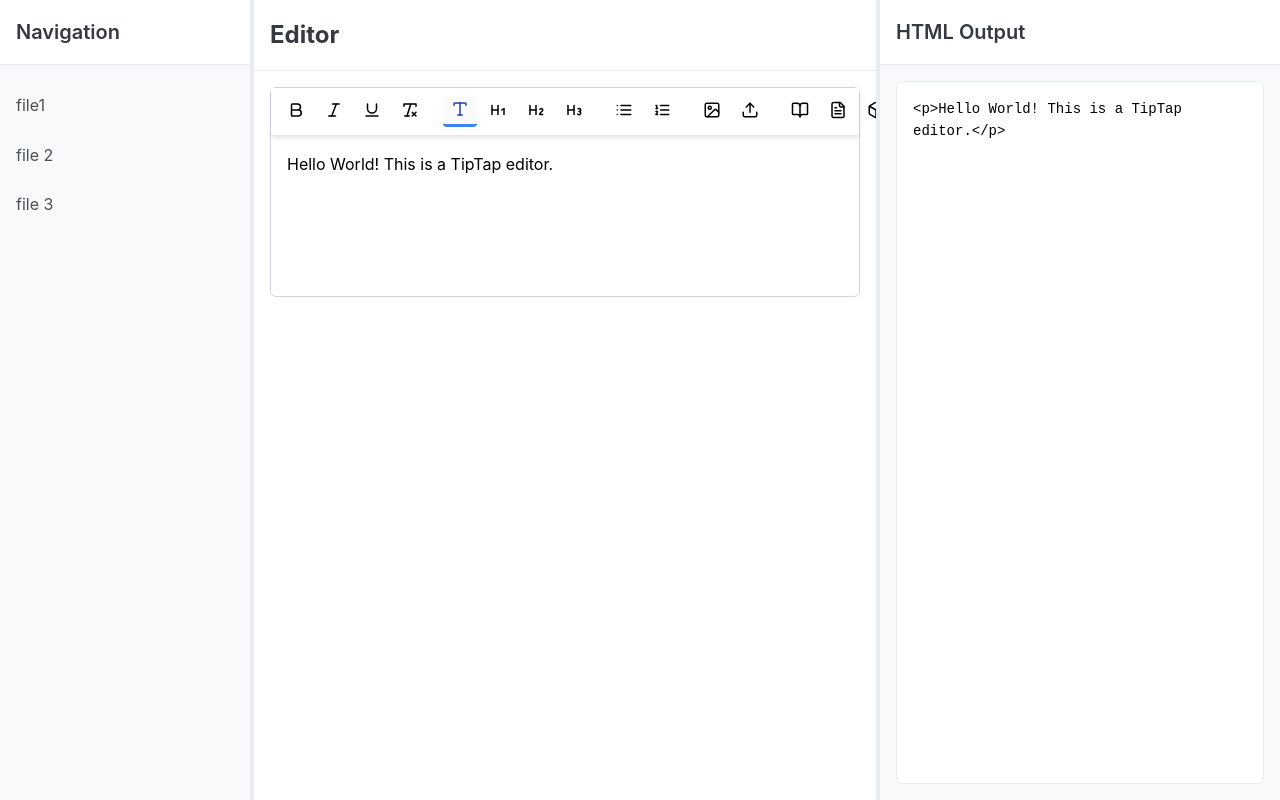
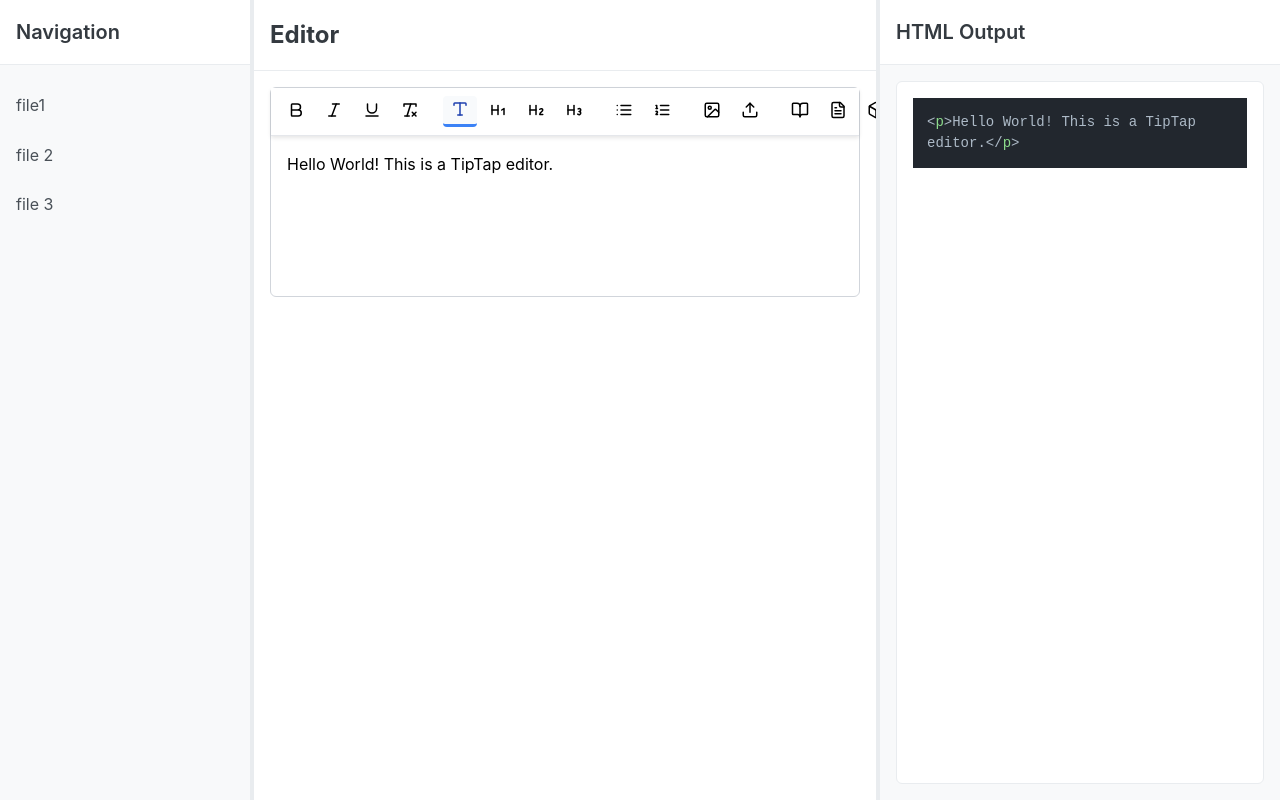
Before and after one commit to Translation-Team-Tools/wysiwyg_editor, a React (Vite) app: page / in a window 1280 px wide. Built offline with nearby package versions, Linux system fonts and the light colour scheme.

Commit message:
Added html syntax highlighting via highlight.js

```diff
--- a/package.json
+++ b/package.json
@@ -20,6 +20,7 @@
     "@tiptap/starter-kit": "^2.12.0",
     "@types/react": "^19.1.4",
     "@types/react-dom": "^19.1.5",
+    "highlight.js": "^11.11.1",
     "lucide-react": "^0.511.0",
     "react": "^19.1.0",
     "react-dom": "^19.1.0",
--- a/src/features/layout/components/CodePreview.tsx
+++ b/src/features/layout/components/CodePreview.tsx
@@ -1,6 +1,13 @@
 // src/features/layout/components/CodePreview.tsx
-import React from 'react';
+import React, { useEffect, useRef } from 'react';
+import hljs from 'highlight.js/lib/core';
+import html from 'highlight.js/lib/languages/xml'; // xml includes HTML
+import 'highlight.js/styles/github-dark-dimmed.css'; // You can choose different themes
 import styles from './CodePreview.module.css';
+
+// Register languages
+hljs.registerLanguage('html', html);
+hljs.registerLanguage('xml', html);
 
 export interface CodePreviewProps {
   code: string;
@@ -8,9 +15,24 @@ export interface CodePreviewProps {
 }
 
 const CodePreview: React.FC<CodePreviewProps> = ({ code, language = 'html' }) => {
+  const codeRef = useRef<HTMLElement>(null);
+
+  useEffect(() => {
+    if (codeRef.current) {
+      // Clear any existing highlighting
+      codeRef.current.removeAttribute('data-highlighted');
+      codeRef.current.className = '';
+
+      // Apply syntax highlighting
+      hljs.highlightElement(codeRef.current);
+    }
+  }, [code, language]);
+
   return (
     <pre className={styles.codePreview} data-language={language}>
-      <code>{code}</code>
+      <code ref={codeRef} className={`language-${language}`}>
+        {code}
+      </code>
     </pre>
   );
 };
```
Also changed, not shown: 1 other file (tests, documents, lock files or other folders).
